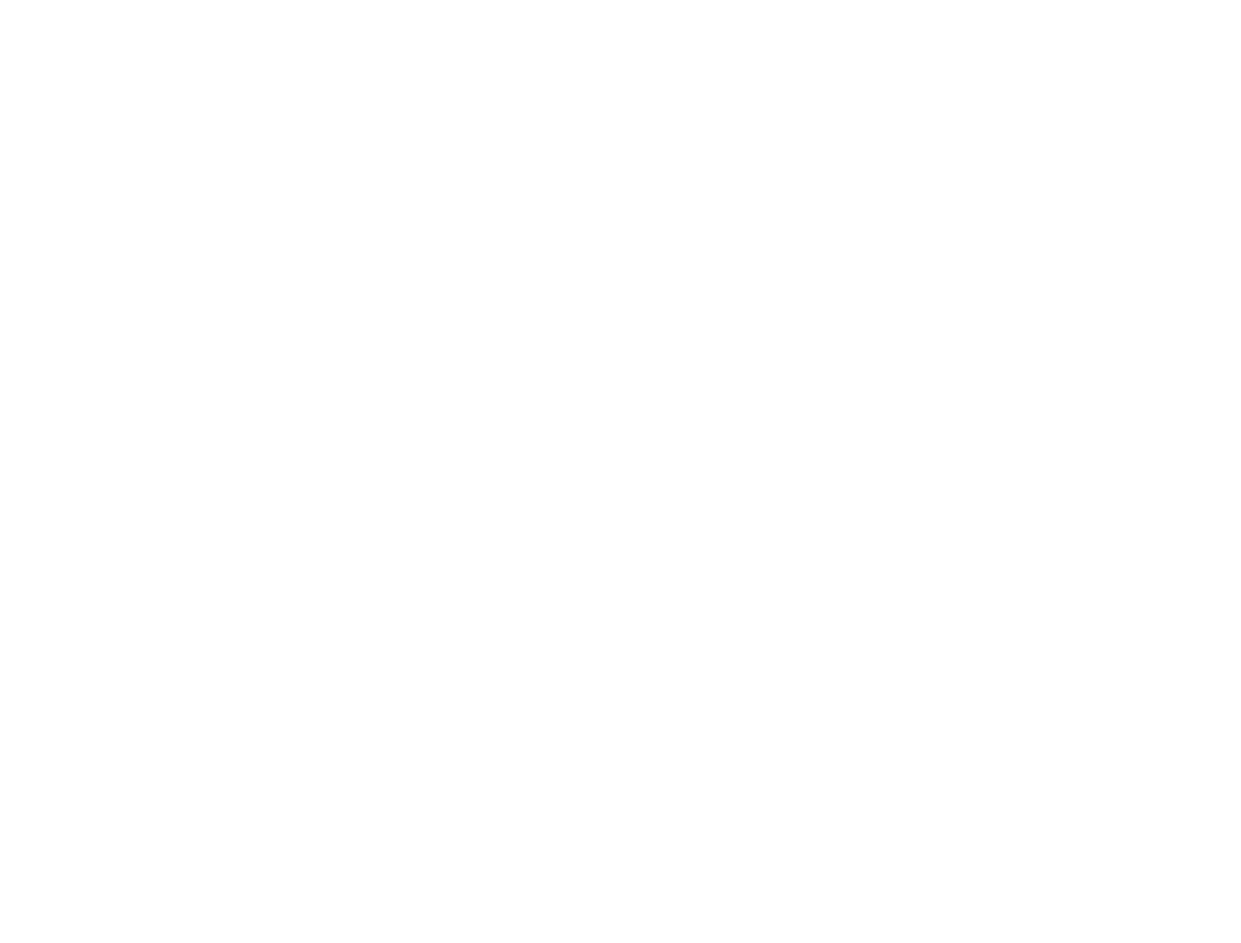
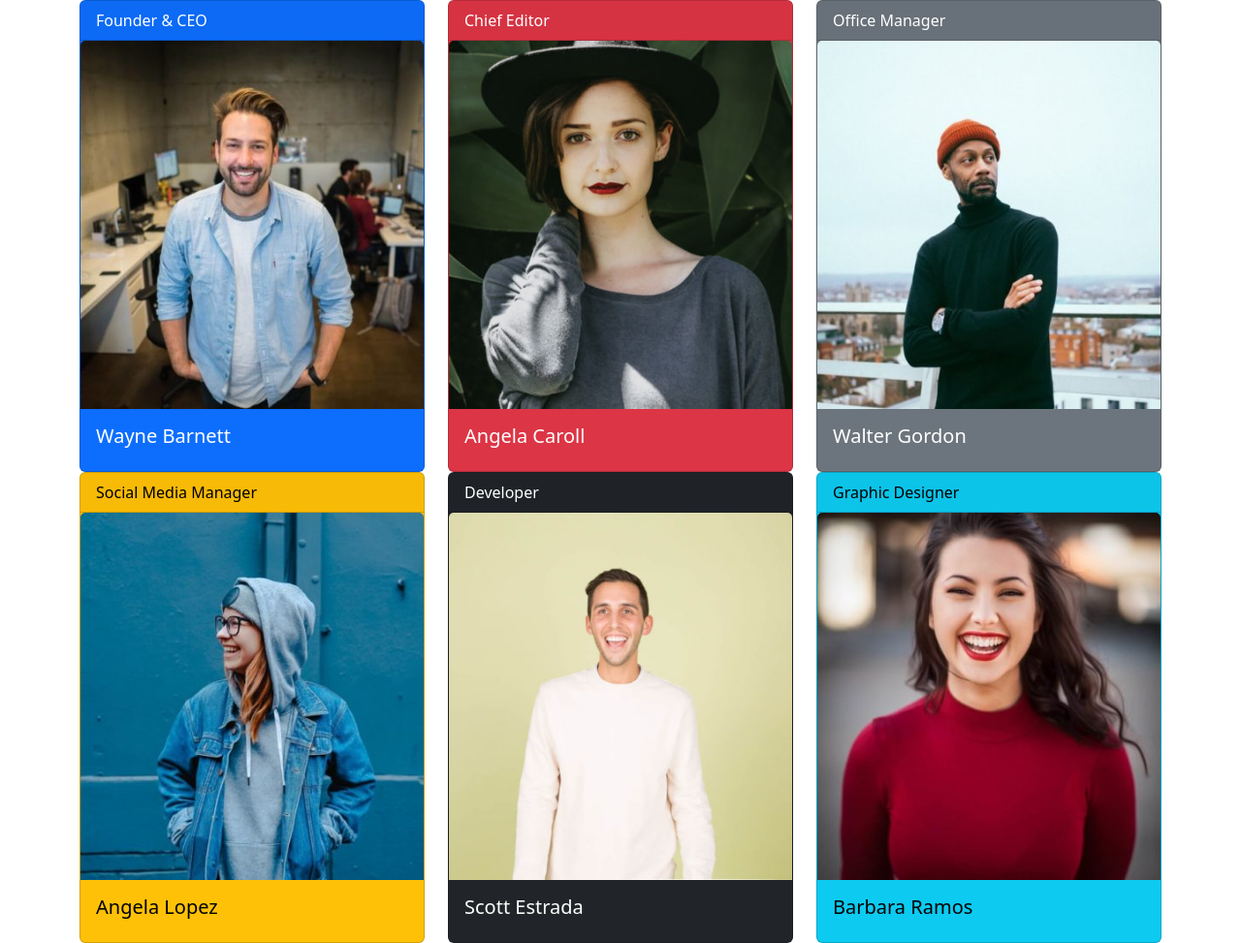
Before and after one commit to KellerMarika/js-our-team, a plain HTML site: page index.html in a window 1280 px wide. Shown: the whole page at 97% size. Before the commit the page ends 800 px from the top, so only its background shows below. Drawn offline with nearby package versions, Linux system fonts and the light colour scheme.

Commit message:
da rifinire

```diff
--- a/index.html
+++ b/index.html
@@ -12,13 +12,15 @@
     <title>TEAM CARDS</title>
 
 
-<!-- font-family: 'Roboto', sans-serif; -->
+    <!-- font-family: 'Roboto', sans-serif; -->
     <link rel="preconnect" href="https://fonts.googleapis.com">
-<link rel="preconnect" href="https://fonts.gstatic.com" crossorigin>
-<link href="https://fonts.googleapis.com/css2?family=Roboto:ital,wght@0,100;0,300;0,400;0,500;0,700;0,900;1,100;1,300;1,400;1,500;1,700;1,900&display=swap" rel="stylesheet">
+    <link rel="preconnect" href="https://fonts.gstatic.com" crossorigin>
+    <link
+        href="https://fonts.googleapis.com/css2?family=Roboto:ital,wght@0,100;0,300;0,400;0,500;0,700;0,900;1,100;1,300;1,400;1,500;1,700;1,900&display=swap"
+        rel="stylesheet">
 
-<!-- font-family: fontawesome -->
-<!--     <script src="https://kit.fontawesome.com/a19b158346.js" crossorigin="anonymous"></script>
+    <!-- font-family: fontawesome -->
+    <!--     <script src="https://kit.fontawesome.com/a19b158346.js" crossorigin="anonymous"></script>
  -->
     <!-- bootstrap -->
     <link rel="stylesheet" href="https://cdn.jsdelivr.net/npm/bootstrap@5.2.2/dist/css/bootstrap.min.css">
@@ -28,7 +30,17 @@
 </head>
 
 <body>
-<script src="js/main.js"></script>
+
+ <section>
+    <div id="main-container" class="container">
+
+
+    </div>
+ </section>
+
+
+    <script src="js/utilities.js"></script>
+    <script src="js/main.js"></script>
 </body>
 
 </html>
--- a/js/main.js
+++ b/js/main.js
@@ -24,32 +24,79 @@ stampo contenitore
 
 
 //avrei voluto fosse generica e decidere il nome delle classi,___________ dopo se avanza tempo smanetto
+
+const mainContainer = document.getElementById("main-container");
 const team = [];
 
-function generateTeamMember_Obj(name, role, urlImg) {
+const bgColor = [
+    "text-bg-primary"
 
-    const teamMember_Obj = {
-        name: name,
-        role: role,
-        urlImg: urlImg
-    }
-    return teamMember_Obj
-}
+    , "text-bg-danger"
+    , "text-bg-secondary"
+    , "text-bg-warning"
+    , "text-bg-dark"
+    , "text-bg-info"
+
+]
+
+i = 0
 
 //console.log(generateTeamMember_Obj("a", "b", "c"));
 // _______________________________________________________________________devo controllare se ci vogliono altri apici
-team.push(generateTeamMember_Obj("Wayne Barnett","Founder & CEO","wayne-barnett-founder-ceo.jpg"));
-team.push(generateTeamMember_Obj("Angela Caroll","Chief Editor","angela-caroll-chief-editor.jpg"));
-team.push(generateTeamMember_Obj("Walter Gordon","Office Manager","walter-gordon-office-manager.jpg"));
-team.push(generateTeamMember_Obj("Angela Lopez","Social Media Manager","angela-lopez-social-media-manager.jpg"));
-team.push(generateTeamMember_Obj("Scott Estrada","Developer","scott-estrada-developer.jpg"));
-team.push(generateTeamMember_Obj("Barbara Ramos","Graphic Designer","barbara-ramos-graphic-designer.jpg"));
+team.push(generateTeamMember_Obj("Wayne Barnett", "Founder & CEO", "img/wayne-barnett-founder-ceo.jpg"));
+team.push(generateTeamMember_Obj("Angela Caroll", "Chief Editor", "img/angela-caroll-chief-editor.jpg"));
+team.push(generateTeamMember_Obj("Walter Gordon", "Office Manager", "img/walter-gordon-office-manager.jpg"));
+team.push(generateTeamMember_Obj("Angela Lopez", "Social Media Manager", "img/angela-lopez-social-media-manager.jpg"));
+team.push(generateTeamMember_Obj("Scott Estrada", "Developer", "img/scott-estrada-developer.jpg"));
+team.push(generateTeamMember_Obj("Barbara Ramos", "Graphic Designer", "img/barbara-ramos-graphic-designer.jpg"));
 
-console.log(team)
+console.log(team);
+
+//creo la row contenitore
+const cardsContainer_El = createElement("div", "card-container", "row");
+mainContainer.append(cardsContainer_El);
+
+//ciclo
+while (i < team.length) {
+
+    //creo card contenitore
+    const colCard_El = createElement("div", "col", "col-4");
+    console.log(colCard_El);
 
 
+    const card_El = createElement("div", "card", bgColor[i]);
+    console.log(card_El);
 
 
+    const cardHeader_El = createElement("div", "card-header", "role");
+    console.log(cardHeader_El);
+    //creo card img (src=url, alt=nome + ruolo, class= card- img-top);
+    const cardImg_El = createImage(team[i].urlImg, team[i].name + " " + team[i].role, "card-img-top");
+    console.log(cardImg_El);
+
+    const cardBody_El = createElement("div", "card-body", "n");
+    const cardName_El = createElement("h5", "card-title", "name")
+
+    console.log(cardName_El);
+
+
+    cardHeader_El.append(team[i].role)
+    card_El.append(cardHeader_El);
+
+
+    card_El.append(cardImg_El);
+
+    cardName_El.append(team[i].name)
+    cardBody_El.append(cardName_El);
+    card_El.append(cardBody_El);
+
+
+    colCard_El.append(card_El);
+    cardsContainer_El.append(colCard_El);
+
+
+    i++
+}
 
 
 
--- /dev/null
+++ b/js/utilities.js
@@ -0,0 +1,53 @@
+/****  FUNZIONE CREA IMMAGINI *************************************/
+/**crea un elemento di tipo Img per cui bisogna specificare src alt e classe Css
+ *
+ * @param {string} srcURL dovrebbe essere l'indirizzo URL assoluto o relativo dell'immagine
+ * @param {string} altDescription dovrebbe essere la descrizione dell'immagine (disabilità-- SEO++)
+ * @param {string} class1 una classe CSS
+ *@returns <img src=srcURL alt=altDescription class=class1>
+ */
+ function createImage(srcURL, altDescription, class1) {
+
+    const created_Img = document.createElement("img");
+    created_Img.src = srcURL;
+    created_Img.alt = altDescription;
+    created_Img.classList.add(class1);
+    return created_Img
+}
+
+/**** FUNZIONE GENERICA CREAZIONE ELEMENTO  *************************************/
+/**createElement
+ *
+ * @param {string} tagEl deve contenere un tag html valido, es:"div","span","hn","p","section" ecc..
+ * @param {string} class1 deve essere una stringa con "" che racchiude una classe priva di spazi
+ * @param {string} class2 deve essere una stringa con "" che racchiude una classe priva di spazi
+ * @returns crea un elemento di tipo tagEl con due classi. è imperativo che le classi da aggiungere all'elemento siano 2
+ */
+ function createElement(tagEl, class1, class2) {
+
+    const created_El = document.createElement(tagEl);
+    created_El.classList.add(class1);
+    created_El.classList.add(class2);
+    return created_El
+}
+
+/**** FUNZIONE SPECIFICA GENERA OGGETTO *************************************/
+
+/**crea un elemento oggetto con le proprietà name , role e url img, a cui verranno rispettivamente assegnati i valori dati come argomenti della funzione.
+ *
+ * SE si desidera modificare le keyword delle proprietà bisogna modificare la funzione (non è generica);
+ *
+ * @param {string} nameValue
+ * @param {string} roleValue
+ * @param {string} urlImg
+ * @returns
+ */
+ function generateTeamMember_Obj(nameValue, roleValue, urlImg) {
+
+    const teamMember_Obj = {
+        name: nameValue,
+        role: roleValue,
+        urlImg: urlImg
+    }
+    return teamMember_Obj
+}
```
